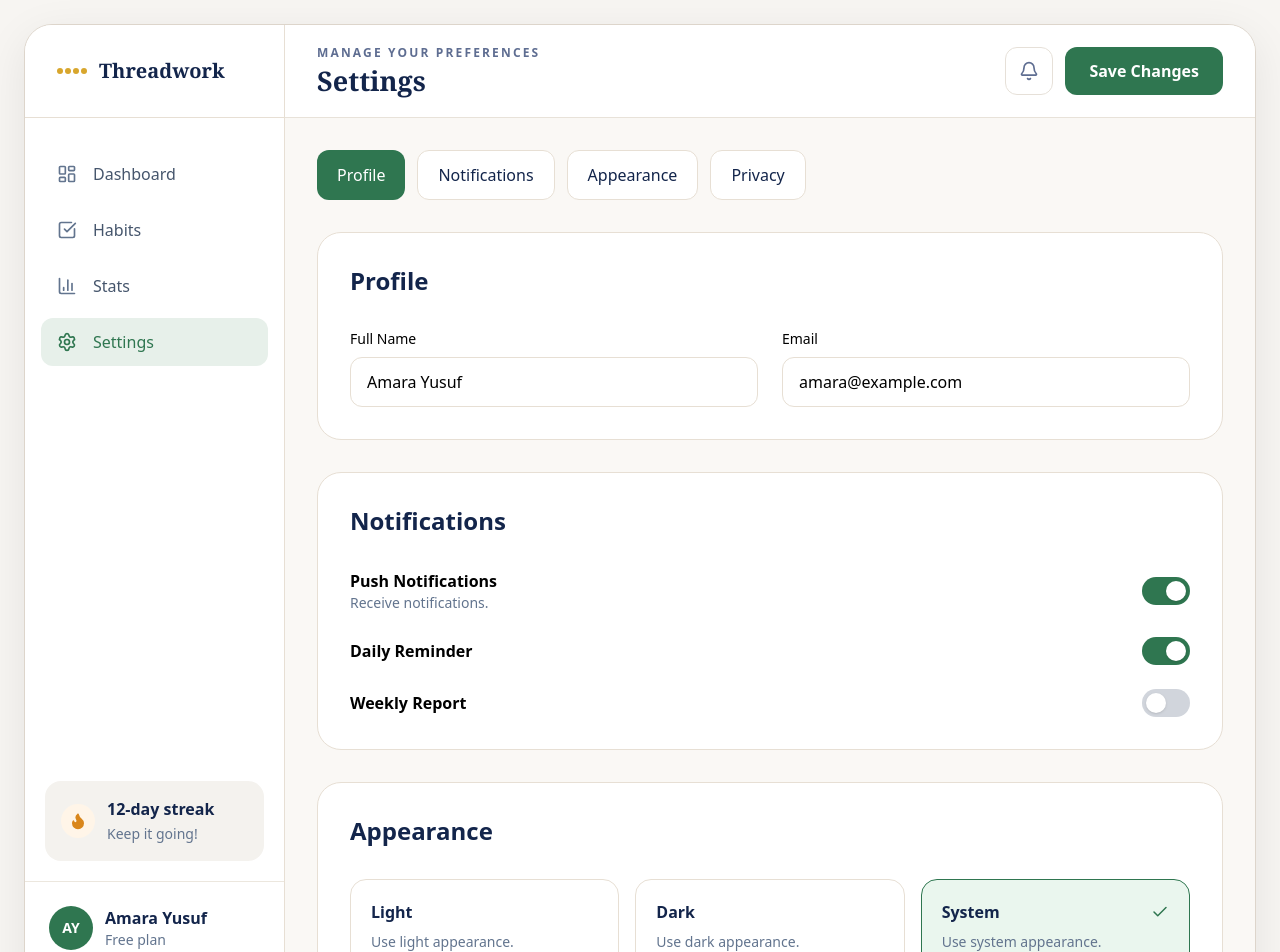
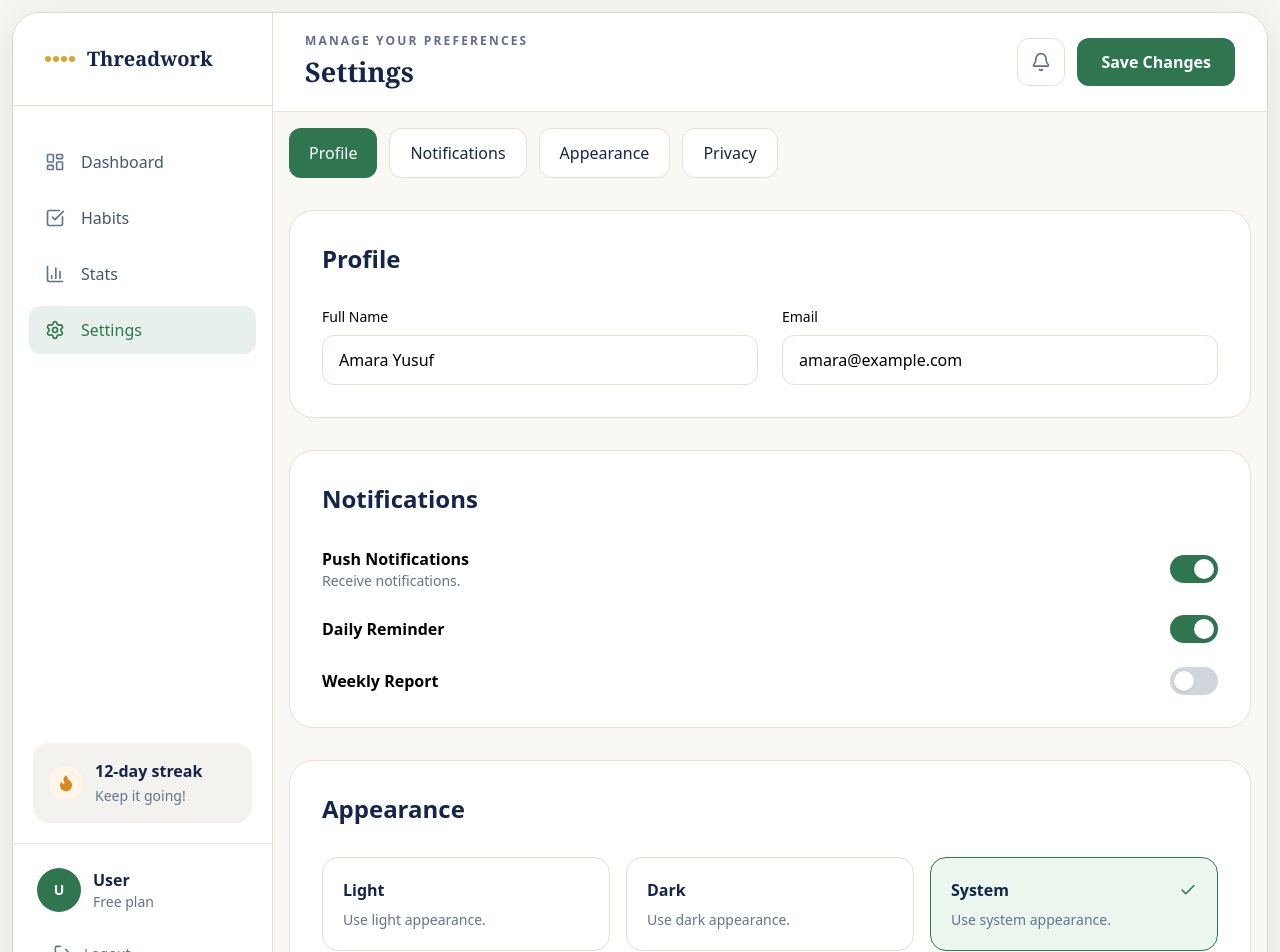
Before and after one commit to Hamzaa6296/habit-tracker-frontend, a Next.js app: page /settings in a window 1280 px wide. Shown: the top 952 px of the page. Built offline with nearby package versions, Linux system fonts and the light colour scheme; no server answers.

Commit message:
working on sidebar and responsiveness

```diff
--- a/app/dashboard/page.tsx
+++ b/app/dashboard/page.tsx
@@ -324,9 +324,9 @@ export default function DashboardPage() {
         action={
           <button
             onClick={() => setShowAddHabitModal(true)}
-            className="rounded-xl bg-[#2F7650] px-6 py-3 font-semibold text-white transition hover:bg-[#275f41]"
+            className="rounded-xl bg-[#2F7650] md:px-6 px-3 md:py-3.5 py-1.5 md:text-sm text-xs font-semibold text-white transition hover:bg-[#275f41]"
           >
-            + Add Habit
+            Add Habit
           </button>
         }
       >
@@ -386,7 +386,7 @@ export default function DashboardPage() {
             />
 
             {/* Upcoming */}
-            <div className="rounded-3xl border border-[#E7DFD4] bg-white p-6">
+            <div className="rounded-3xl border border-[#E7DFD4] bg-white p-4">
               <h2 className="text-xl font-semibold text-[#13254B]">Upcoming</h2>
 
               <div className="mt-5 space-y-4">
@@ -413,7 +413,7 @@ export default function DashboardPage() {
           {/* RIGHT SIDE */}
           {/* =================================================== */}
 
-          <div className="rounded-3xl border border-[#E7DFD4] bg-white p-7">
+          <div className="rounded-3xl border border-[#E7DFD4] bg-white p-4">
             <div className="flex items-center justify-between">
               <div>
                 <h2 className="text-2xl font-bold text-[#13254B]">
@@ -422,10 +422,6 @@ export default function DashboardPage() {
 
                 <p className="mt-1 text-slate-500">Stay consistent.</p>
               </div>
-
-              <button className="rounded-xl border border-[#E7DFD4] px-5 py-2 font-medium hover:bg-gray-50">
-                View All
-              </button>
             </div>
 
             {/* Habits */}
--- a/components/layout/DashboardLayout.tsx
+++ b/components/layout/DashboardLayout.tsx
@@ -1,8 +1,11 @@
 "use client";
 
-import { ReactNode } from "react";
+import { ReactNode, useEffect, useState } from "react";
+
 import Sidebar from "./Sidebar";
 import Header from "./Header";
+
+import { getProfile, User } from "@/lib/api/auth";
 
 interface DashboardLayoutProps {
   children: ReactNode;
@@ -17,18 +20,44 @@ export default function DashboardLayout({
   subtitle,
   action,
 }: DashboardLayoutProps) {
+  const [mobileSidebarOpen, setMobileSidebarOpen] = useState(false);
+
+  const [user, setUser] = useState<User | null>(null);
+
+  useEffect(() => {
+    async function loadProfile() {
+      try {
+        const profile = await getProfile();
+        setUser(profile);
+      } catch (error) {
+        console.error("Failed to load profile:", error);
+      }
+    }
+
+    loadProfile();
+  }, []);
+
   return (
-    <main className="min-h-screen bg-[#f7f5f2] p-3 sm:p-6">
+    <main className="min-h-screen bg-[#f7f5f2] p-3">
       <div className="mx-auto flex min-h-[calc(100vh-24px)] max-w-[1700px] overflow-hidden rounded-[28px] border border-[#ddd5cb] bg-white shadow-[0_12px_45px_rgba(0,0,0,0.08)]">
         {/* Sidebar */}
-        <Sidebar />
+        <Sidebar
+          mobileOpen={mobileSidebarOpen}
+          onClose={() => setMobileSidebarOpen(false)}
+          userName={user?.name ?? "User"}
+          userEmail={user?.email ?? ""}
+        />
 
         {/* Right Side */}
-        <div className="flex flex-1 flex-col overflow-hidden">
-          {/* Header */}
-          <Header title={title} subtitle={subtitle} action={action} />
-          {/* Content */}
-          <div className="flex-1 overflow-y-auto bg-[#faf8f5] p-6 lg:p-8">
+        <div className="flex min-w-0 flex-1 flex-col overflow-hidden">
+          <Header
+            title={title}
+            subtitle={subtitle}
+            action={action}
+            onMenuClick={() => setMobileSidebarOpen(true)}
+          />
+
+          <div className="flex-1 overflow-y-auto bg-[#faf8f5] p-4">
             {children}
           </div>
         </div>
--- a/components/layout/Header.tsx
+++ b/components/layout/Header.tsx
@@ -7,16 +7,27 @@ interface HeaderProps {
   title: string;
   subtitle?: string;
   action?: ReactNode;
+  onMenuClick?: () => void;
 }
 
-export default function Header({ title, subtitle, action }: HeaderProps) {
+export default function Header({
+  title,
+  subtitle,
+  action,
+  onMenuClick,
+}: HeaderProps) {
   return (
     <header className="sticky top-0 z-20 border-b border-[#e8e2d9] bg-white">
       <div className="flex items-center justify-between px-6 py-5 lg:px-8">
         {/* Left */}
         <div className="flex items-center gap-4">
           {/* Mobile Menu */}
-          <button className="rounded-xl border border-[#e6e0d8] p-2 text-slate-600 transition hover:bg-gray-50 lg:hidden">
+          <button
+            type="button"
+            onClick={onMenuClick}
+            className="rounded-xl border border-[#e6e0d8] p-2 text-slate-600 transition hover:bg-gray-50 lg:hidden"
+            aria-label="Open navigation"
+          >
             <Menu size={20} />
           </button>
 
@@ -27,7 +38,7 @@ export default function Header({ title, subtitle, action }: HeaderProps) {
               </p>
             )}
 
-            <h1 className="mt-1 font-serif text-3xl font-bold text-[#13254B] lg:text-[27px]">
+            <h1 className="mt-1 font-serif text-xl font-bold text-[#13254B] lg:text-[27px]">
               {title}
             </h1>
           </div>
@@ -36,7 +47,10 @@ export default function Header({ title, subtitle, action }: HeaderProps) {
         {/* Right */}
         <div className="flex items-center gap-3">
           {/* Notification */}
-          <button className="flex h-12 w-12 items-center justify-center rounded-xl border border-[#e6e0d8] bg-white transition-all hover:bg-gray-50">
+          <button
+            type="button"
+            className="flex h-12 w-12 items-center justify-center rounded-xl border border-[#e6e0d8] bg-white transition-all hover:bg-gray-50"
+          >
             <Bell size={20} className="text-[#5E6D91]" />
           </button>
 
--- a/components/layout/Sidebar.tsx
+++ b/components/layout/Sidebar.tsx
@@ -9,6 +9,7 @@ import {
   Settings,
   Flame,
   LogOut,
+  X,
 } from "lucide-react";
 import { removeAccessToken } from "@/lib/auth";
 
@@ -35,23 +36,45 @@ const navigation = [
   },
 ];
 
-export default function Sidebar() {
+interface SidebarProps {
+  mobileOpen?: boolean;
+  onClose?: () => void;
+  userName?: string;
+  userEmail?: string;
+}
+
+export default function Sidebar({
+  mobileOpen = false,
+  onClose,
+  userName = "User",
+  userEmail = "",
+}: SidebarProps) {
   const pathname = usePathname();
   const router = useRouter();
 
   const handleLogout = () => {
-    // Remove JWT from localStorage
     removeAccessToken();
-
-    // Redirect to login
     router.replace("/login");
   };
 
-  return (
-    <aside className="hidden w-[260px] shrink-0 border-r border-[#e7dfd4] bg-white lg:flex lg:flex-col">
+  const initials =
+    userName
+      .split(" ")
+      .map((name) => name[0])
+      .join("")
+      .slice(0, 2)
+      .toUpperCase() || "U";
+
+  const sidebarContent = (
+    <>
       {/* Logo */}
       <div className="border-b border-[#e7dfd4] px-8 py-8">
-        <Link href="/dashboard" className="flex items-center gap-3">
+        <div className="flex items-center justify-between">
+          <Link
+            href="/dashboard"
+            onClick={onClose}
+            className="flex items-center gap-3"
+          >
             <div className="flex gap-[2px]">
               <span className="h-1.5 w-1.5 rounded-full bg-[#d8a62d]" />
               <span className="h-1.5 w-1.5 rounded-full bg-[#d8a62d]" />
@@ -63,6 +86,17 @@ export default function Sidebar() {
               Threadwork
             </span>
           </Link>
+
+          {/* Mobile Close */}
+          <button
+            type="button"
+            onClick={onClose}
+            className="rounded-xl p-2 text-slate-500 hover:bg-gray-100 lg:hidden"
+            aria-label="Close navigation"
+          >
+            <X size={20} />
+          </button>
+        </div>
       </div>
 
       {/* Navigation */}
@@ -78,6 +112,7 @@ export default function Sidebar() {
               <li key={item.name}>
                 <Link
                   href={item.href}
+                  onClick={onClose}
                   className={`group flex items-center gap-4 rounded-xl px-4 py-3 text-[16px] font-medium transition-all duration-200 ${
                     active
                       ? "bg-[#E7F0EA] text-[#2F7650]"
@@ -121,13 +156,13 @@ export default function Sidebar() {
       <div className="border-t border-[#ECE7DE] px-6 py-6">
         <div className="flex items-center gap-3">
           <div className="flex h-11 w-11 items-center justify-center rounded-full bg-[#2F7650] text-sm font-bold text-white">
-            AY
+            {initials}
           </div>
 
-          <div>
-            <p className="font-semibold text-[#13254B]">Amara Yusuf</p>
+          <div className="min-w-0">
+            <p className="truncate font-semibold text-[#13254B]">{userName}</p>
 
-            <p className="text-sm text-slate-500">Free plan</p>
+            <p className="truncate text-sm text-slate-500">Free plan</p>
           </div>
         </div>
 
@@ -138,10 +173,35 @@ export default function Sidebar() {
           className="mt-5 flex w-full items-center gap-3 rounded-xl px-4 py-3 text-sm font-medium text-slate-500 transition-all duration-200 hover:bg-red-50 hover:text-red-600"
         >
           <LogOut size={19} />
-
           <span>Logout</span>
         </button>
       </div>
+    </>
+  );
+
+  return (
+    <>
+      {/* Desktop Sidebar */}
+      <aside className="hidden w-[260px] shrink-0 border-r border-[#e7dfd4] bg-white lg:flex lg:flex-col">
+        {sidebarContent}
       </aside>
+
+      {/* Mobile Overlay */}
+      {mobileOpen && (
+        <div
+          className="fixed inset-0 z-40 bg-black/30 lg:hidden"
+          onClick={onClose}
+        />
+      )}
+
+      {/* Mobile Sidebar */}
+      <aside
+        className={`fixed inset-y-0 left-0 z-50 flex w-[280px] flex-col bg-white shadow-2xl transition-transform duration-300 lg:hidden ${
+          mobileOpen ? "translate-x-0" : "-translate-x-full"
+        }`}
+      >
+        {sidebarContent}
+      </aside>
+    </>
   );
 }
```
Lines whose indentation alone changed are shown as unchanged.
